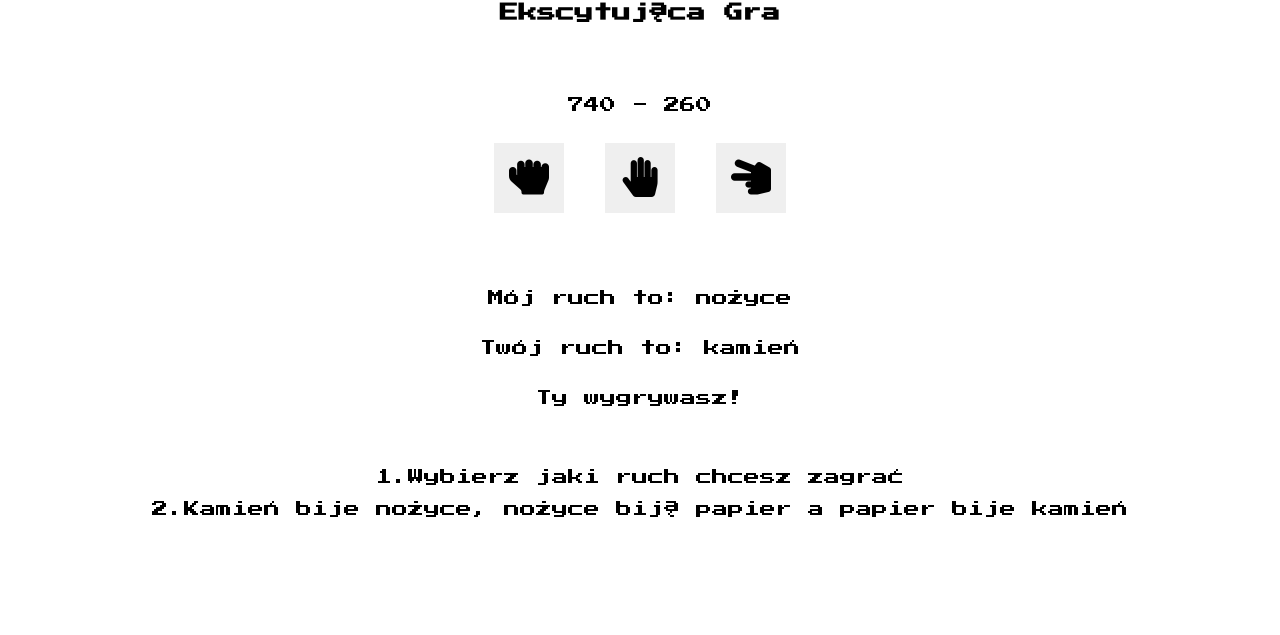
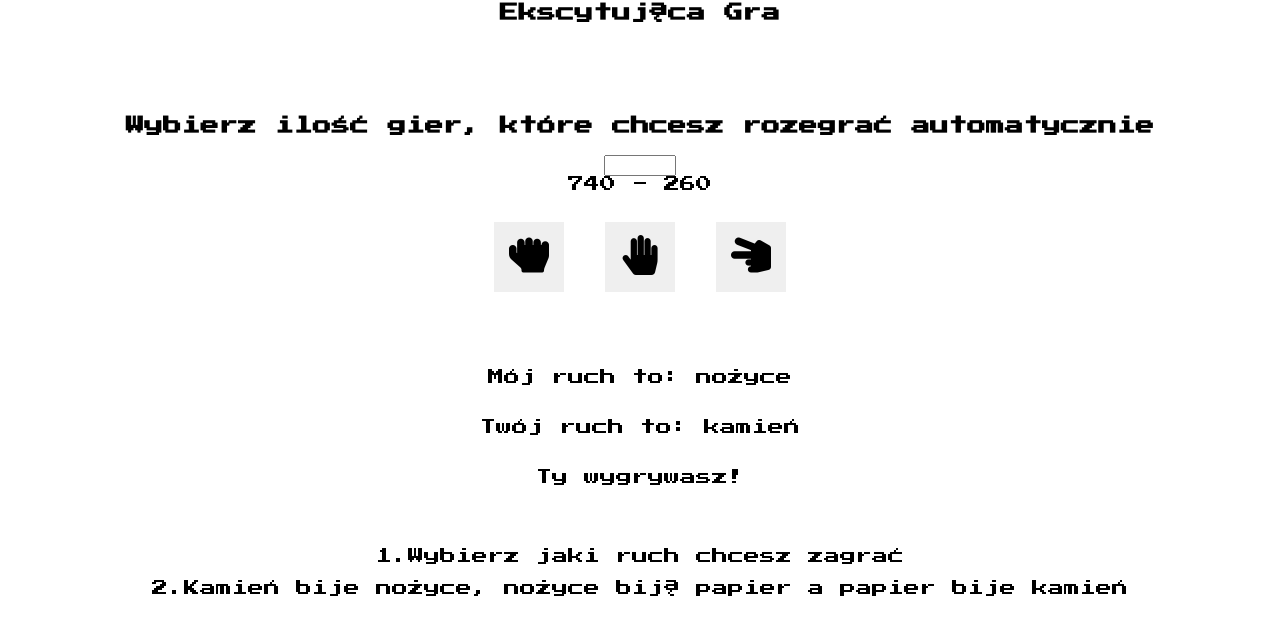
Before and after one commit to grzesiekS/javascript-prework, a website: page index.html in a window 1280 px wide. Shown: the part 125-760 px from the top of the page. Drawn offline with Linux system fonts and the light colour scheme.

Commit message:
Add html code for sectiongames-generator section

```diff
--- a/index.html
+++ b/index.html
@@ -19,6 +19,10 @@
 	<section class="game-menu">
 		<div class="container">
 			<div class="wrapper">
+				<div class="games-generator">
+					<h3>Wybierz ilość gier, które chcesz rozegrać automatycznie</h3>
+					<input type="number" id="gamesNumber" min="1" max="1000" step="1">
+				</div>
 				<div id="result"></div>
 				<div id="buttons">
 					<button id="play-rock" type="button"><i class="fas fa-hand-rock"></i></button>
```
